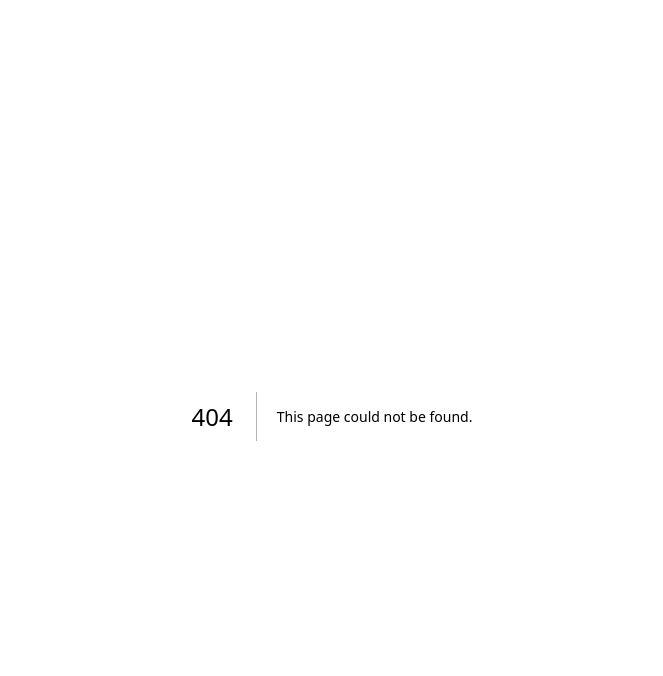
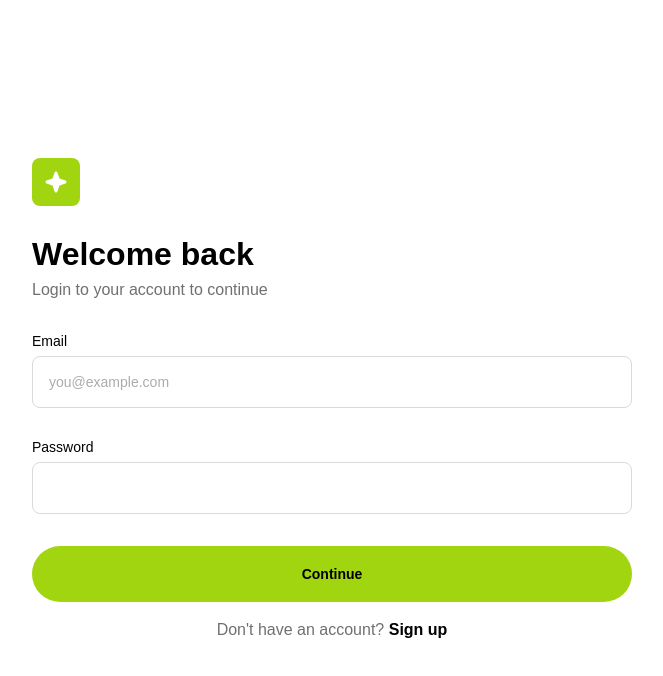
Before and after one commit to goblinremi/BeginFire, a Next.js app: page /auth/login in a window 1280 px wide. Before the commit this address had no page. Shown: the top 676 px of the page, without its empty margins (308-971 px from the left). Built offline with nearby package versions, Linux system fonts and the light colour scheme.

Commit message:
login and signup and added email verification screen

```diff
--- a/src/app/login/actions.ts
+++ b/src/app/auth/actions.ts
@@ -18,11 +18,19 @@
     const { error } = await supabase.auth.signInWithPassword(data);
 
     if (error) {
-        redirect("/error");
+        console.log("ERROR FROM LOGIN IS", error);
+        switch (error.code) {
+            case "email_not_confirmed":
+                redirect("/auth/email-not-confirmed");
+            case "invalid_credentials":
+                redirect("/error");
+            default:
+                redirect("/error");
+        }
     }
 
     revalidatePath("/", "layout");
-    redirect("/");
+    redirect("/dashboard");
 }
 
 export async function signup(formData: FormData) {
@@ -41,6 +49,16 @@
         redirect("/error");
     }
 
-    revalidatePath("/", "layout");
-    redirect("/");
+    redirect("/auth/email-not-confirmed");
+    //revalidatePath("/", "layout");
+    // redirect("/");
 }
+
+export async function signout() {
+    const supabase = await createClient();
+    const { error } = await supabase.auth.signOut();
+    if (error) {
+        console.log("ERROR FROM SIGN OUT IS", error);
+    }
+    redirect("/auth/login");
+}
--- /dev/null
+++ b/src/app/auth/email-not-confirmed/page.tsx
@@ -0,0 +1,33 @@
+import { Button } from "@/components/ui/button";
+
+import { Input } from "@/components/ui/input";
+import { Label } from "@/components/ui/label";
+import { login } from "../actions";
+import { Icons } from "@/components/ui/icons";
+import Link from "next/link";
+export default async function EmailNotConfirmedPage() {
+    return (
+        <div className="flex flex-col justify-center h-full">
+            <Icons.starBox className="w-12 mb-6 h-12 text-primary" />
+            <div className="mb-8">
+                <p className="font-semibold text-[32px]">Email Confirmation</p>
+                <p className="font-medium  text-neutral">
+                    Please check your email for a verification link.
+                </p>
+            </div>
+
+            <Button
+                size="lg"
+                className="mt-4 w-full bg-primary hover:bg-primary-600"
+            >
+                Resend verification email
+            </Button>
+            <p className="w-full text-center font-medium mt-4 text-neutral">
+                Need help?{" "}
+                <Link href="/contact">
+                    <span className="font-bold text-black">Contact us</span>
+                </Link>
+            </p>
+        </div>
+    );
+}
--- /dev/null
+++ b/src/app/auth/login/page.tsx
@@ -0,0 +1,63 @@
+import { Button } from "@/components/ui/button";
+
+import { Input } from "@/components/ui/input";
+import { Label } from "@/components/ui/label";
+import { login } from "../actions";
+import { Icons } from "@/components/ui/icons";
+import Link from "next/link";
+export default async function LoginPage() {
+    // don't need redirect after login here because the user should be redirected to the onboarding page after email verification
+    // or by default to root in auth/actions.ts
+    return (
+        <div className="flex flex-col justify-center h-full">
+            <Icons.starBox className="w-12 mb-6 h-12 text-primary" />
+            <div className="mb-8">
+                <p className="font-semibold text-[32px]">Welcome back</p>
+                <p className="font-medium  text-neutral">
+                    Login to your account to continue
+                </p>
+            </div>
+
+            <form className="w-full">
+                <div className="flex gap-y-2 flex-col">
+                    <Label htmlFor="email">Email</Label>
+                    <Input
+                        id="email"
+                        name="email"
+                        type="email"
+                        placeholder="you@example.com"
+                        required
+                        className="w-full"
+                    />
+                    {/* <p className="text-xs text-placeholder">Supporting text</p> */}
+                </div>
+
+                <div className="flex gap-y-2 flex-col mt-8">
+                    <Label htmlFor="password">Password</Label>
+                    <Input
+                        id="password"
+                        name="password"
+                        type="password"
+                        required
+                        className="w-full"
+                    />
+                    {/* <p className="text-xs text-placeholder">Supporting text</p> */}
+                </div>
+
+                <Button
+                    size="lg"
+                    formAction={login}
+                    className="mt-8 w-full bg-primary hover:bg-primary-600"
+                >
+                    Continue
+                </Button>
+                <p className="w-full text-center font-medium mt-4 text-neutral">
+                    Don&apos;t have an account?{" "}
+                    <Link href="/auth/signup">
+                        <span className="font-bold text-black">Sign up</span>
+                    </Link>
+                </p>
+            </form>
+        </div>
+    );
+}
--- a/src/app/login/page.tsx
+++ b/src/app/auth/signup/page.tsx
@@ -1,18 +1,13 @@
 import { Button } from "@/components/ui/button";
-import {
-    Card,
-    CardHeader,
-    CardContent,
-    CardFooter,
-} from "@/components/ui/card";
+
 import { Input } from "@/components/ui/input";
 import { Label } from "@/components/ui/label";
-import { login, signup } from "./actions";
+import { signup } from "../actions";
 import { Icons } from "@/components/ui/icons";
 import Link from "next/link";
-export default async function LoginPage() {
+export default async function SignupPage() {
     // don't need redirect after login here because the user should be redirected to the onboarding page after email verification
-    // or by default to root in login/actions.ts
+    // or by default to root in auth/actions.ts
     return (
         <div className="flex flex-col justify-center h-full">
             <Icons.starBox className="w-12 mb-6 h-12 text-primary" />
@@ -58,16 +53,10 @@
                 </Button>
                 <p className="w-full text-center font-medium mt-4 text-neutral">
                     Already have an account?{" "}
-                    <Link href="/login">
+                    <Link href="/auth/login">
                         <span className="font-bold text-black">Log in</span>
                     </Link>
                 </p>
-                {/* <Button
-                    className="w-full bg-primary hover:bg-primary-600"
-                    formAction={login}
-                >
-                    Login
-                </Button> */}
             </form>
         </div>
     );
--- /dev/null
+++ b/src/app/dashboard/components/ProfileSettings.tsx
@@ -0,0 +1,18 @@
+import { Button } from "@/components/ui/button";
+import { signout } from "@/app/auth/actions";
+const ProfileSettings = () => {
+    return (
+        <div>
+            ProfileSettings
+            <Button
+                size="lg"
+                onClick={signout}
+                className="mt-8 w-full bg-primary hover:bg-primary-600"
+            >
+                Sign out
+            </Button>
+        </div>
+    );
+};
+
+export default ProfileSettings;
--- a/src/app/dashboard/page.tsx
+++ b/src/app/dashboard/page.tsx
@@ -1,6 +1,13 @@
 import { withAuth } from "@/components/withAuth";
 import { User } from "@supabase/supabase-js";
+import ProfileSettings from "./components/ProfileSettings";
+function DashboardPage({ user }: { user: User }) {
+    return (
+        <div>
+            <p>Hello {user.email}</p>
+            <ProfileSettings />
+        </div>
+    );
+}
 
-export default withAuth(function DashboardPage({ user }: { user: User }) {
-    return <p>Hello {user.email}</p>;
-});
+export default withAuth(DashboardPage);
--- a/src/app/layout.tsx
+++ b/src/app/layout.tsx
@@ -27,8 +27,9 @@
             <body
                 className={`${geistSans.variable} ${geistMono.variable} antialiased`}
             >
-                <div className="h-screen max-w-full p-4 overflow-y-scroll">
-                    {children}
+                <div className="h-screen flex justify-center items-center max-w-full p-4 overflow-y-scroll">
+                    <div className="md:w-[600px] w-full">{children}</div>
+                    {/* temp for mobile force to desktop */}
                 </div>
             </body>
         </html>
--- a/src/components/ui/button.tsx
+++ b/src/components/ui/button.tsx
@@ -5,7 +5,7 @@
 import { cn } from "@/lib/utils";
 
 const buttonVariants = cva(
-    "inline-flex items-center justify-center gap-2 whitespace-nowrap rounded-md text-sm font-semibold transition-colors focus-visible:outline-none focus-visible:ring-1 focus-visible:ring-ring disabled:pointer-events-none disabled:opacity-50 [&_svg]:pointer-events-none [&_svg]:size-4 [&_svg]:shrink-0",
+    "cursor-pointer inline-flex items-center justify-center gap-2 whitespace-nowrap rounded-md text-sm font-semibold transition-colors focus-visible:outline-none focus-visible:ring-1 focus-visible:ring-ring disabled:pointer-events-none disabled:opacity-50 [&_svg]:pointer-events-none [&_svg]:size-4 [&_svg]:shrink-0",
     {
         variants: {
             variant: {
--- a/src/components/withAuth.tsx
+++ b/src/components/withAuth.tsx
@@ -1,19 +1,17 @@
+import { createClient } from "@/utils/supabase/server";
 import { redirect } from "next/navigation";
-import { createClient } from "@/utils/supabase/server";
-import type { ReactNode } from "react";
-import { User } from "@supabase/supabase-js";
 
-export async function withAuth(
-    Component: (props: { user: User }) => ReactNode
+export function withAuth<P extends object>(
+    WrappedComponent: React.ComponentType<P>
 ) {
-    return async function ProtectedPage() {
+    return async function AuthenticatedComponent(props: P) {
         const supabase = await createClient();
 
         const { data, error } = await supabase.auth.getUser();
         if (error || !data?.user) {
-            redirect("/login");
+            redirect("/auth/login");
         }
 
-        return <Component user={data.user} />;
+        return <WrappedComponent {...props} user={data.user} />;
     };
 }
--- a/middleware.ts
+++ b/src/middleware.ts
@@ -1,5 +1,5 @@
 import { type NextRequest } from "next/server";
-import { updateSession } from "./src/utils/supabase/middleware";
+import { updateSession } from "@/utils/supabase/middleware";
 export async function middleware(request: NextRequest) {
     return await updateSession(request);
 }
--- a/src/utils/supabase/middleware.ts
+++ b/src/utils/supabase/middleware.ts
@@ -39,14 +39,16 @@
         data: { user },
     } = await supabase.auth.getUser();
 
-    if (
-        !user &&
-        !request.nextUrl.pathname.startsWith("/login") &&
-        !request.nextUrl.pathname.startsWith("/auth")
-    ) {
+    if (!user && !request.nextUrl.pathname.startsWith("/auth")) {
         // no user, potentially respond by redirecting the user to the login page
         const url = request.nextUrl.clone();
-        url.pathname = "/login";
+        url.pathname = "/auth/login";
+        return NextResponse.redirect(url);
+    }
+    // if user is logged in and on login or signup page, redirect to dashboard
+    if (user && request.nextUrl.pathname.startsWith("/auth")) {
+        const url = request.nextUrl.clone();
+        url.pathname = "/dashboard";
         return NextResponse.redirect(url);
     }
 
```
